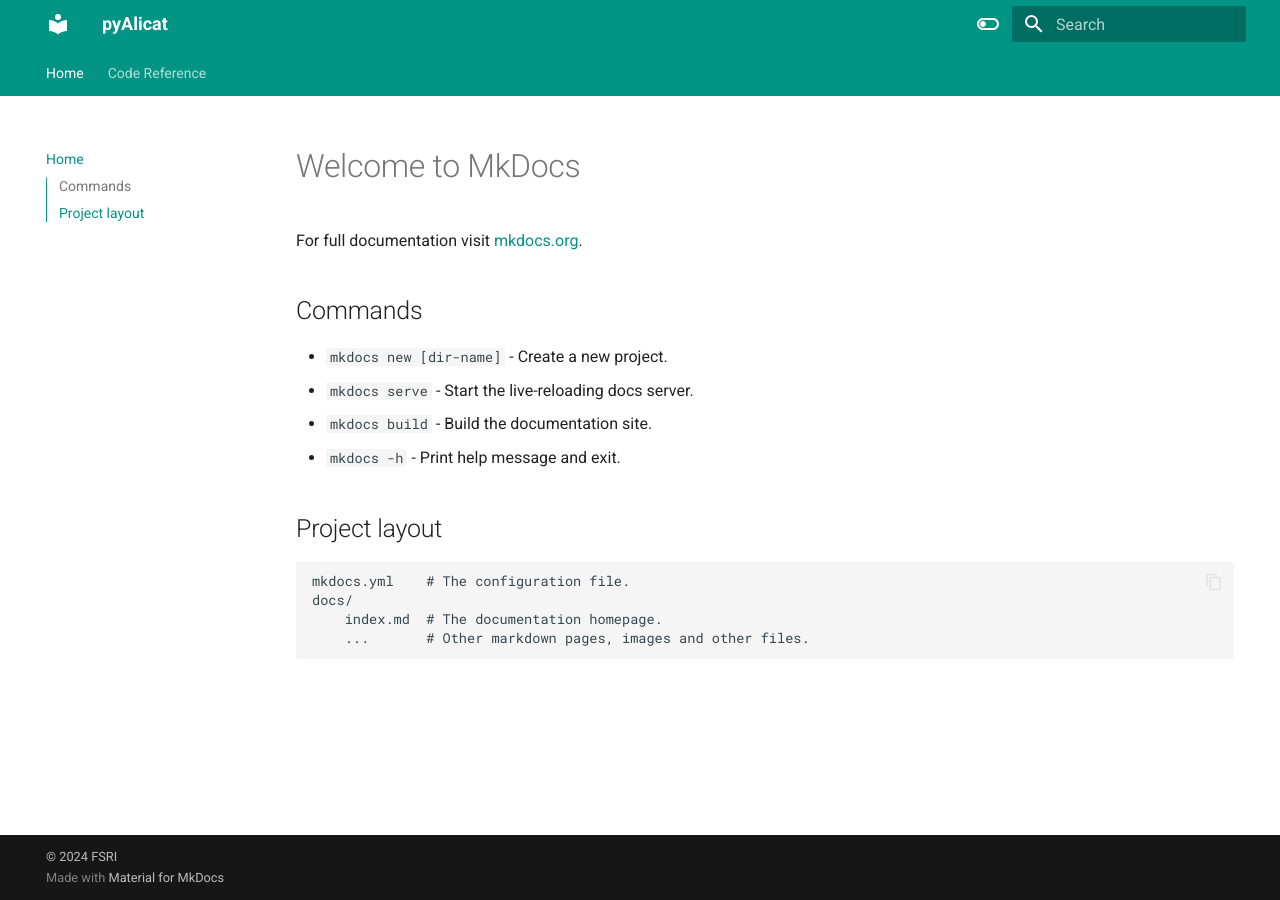
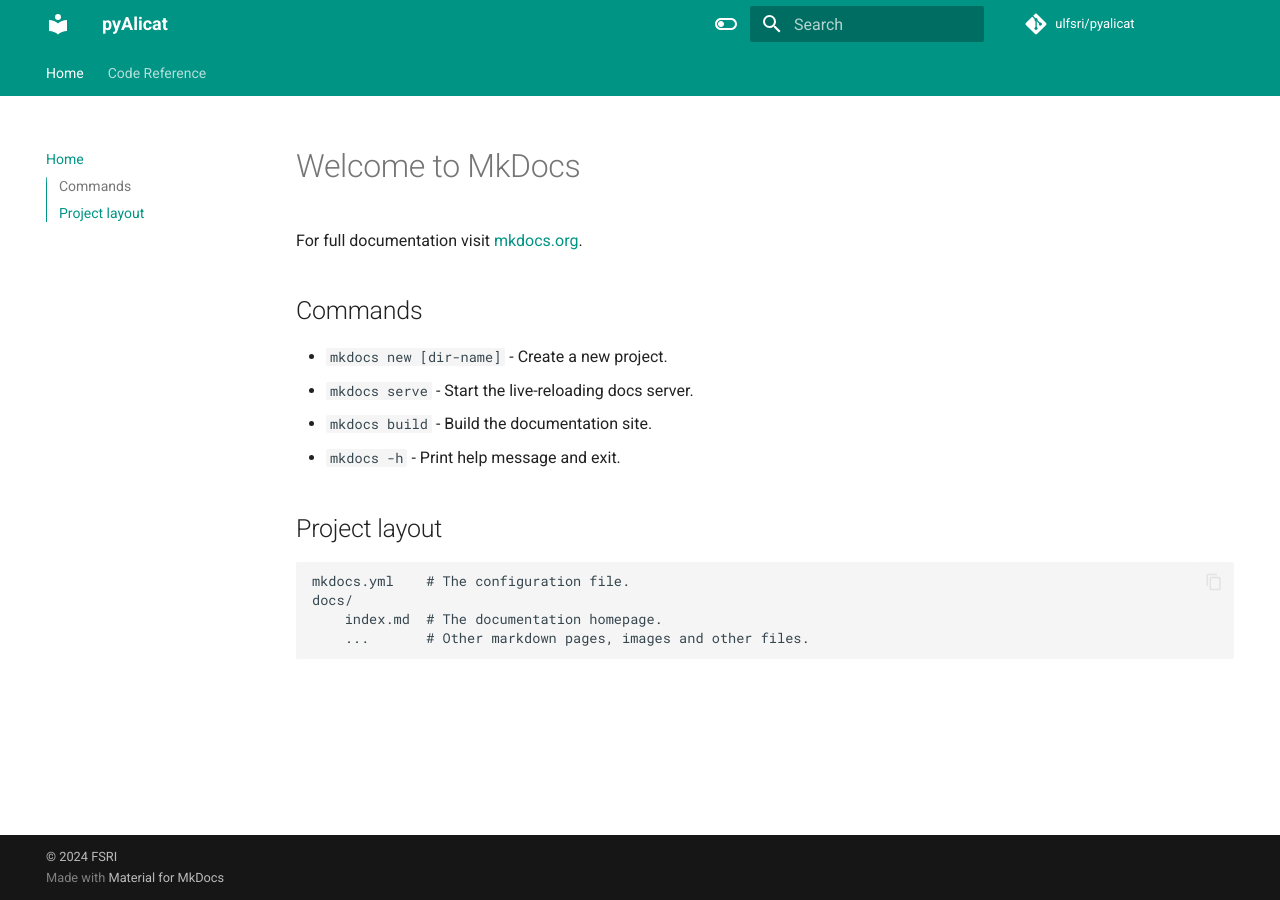
Before and after one commit to ulfsri/pyAlicat, an MkDocs documentation site: the page built from docs/index.md, in a window 1280 px wide. Built offline with MkDocs 1.6.1 and Material for MkDocs 9.7.7, drawn with Linux system fonts in a browser that asks for light colours; comment, search, counter and statistics services are not loaded.

Commit message:
Update docs site

```diff
--- a/mkdocs.yml
+++ b/mkdocs.yml
@@ -6,10 +6,14 @@
     - navigation.tabs
     - navigation.sections
     - toc.integrate
-    - navigation.top
+    - navigation.indexes
+    - navigation.path
+    - navigation.tabs
     - search.suggest
     - search.highlight
     - content.tabs.link
+    - content.tooltips
+    - content.code.select
     - content.code.annotation
     - content.code.copy
   language: en
@@ -26,11 +30,11 @@
         name: Switch to light mode
       primary: teal
       accent: lime
-
+repo_name: ulfsri/pyalicat
+repo_url: https://github.com/ulfsri/pyalicat
 plugins:
 - search
 - mkdocstrings
-
 nav:
   - Home: index.md
   - Code Reference:
```
